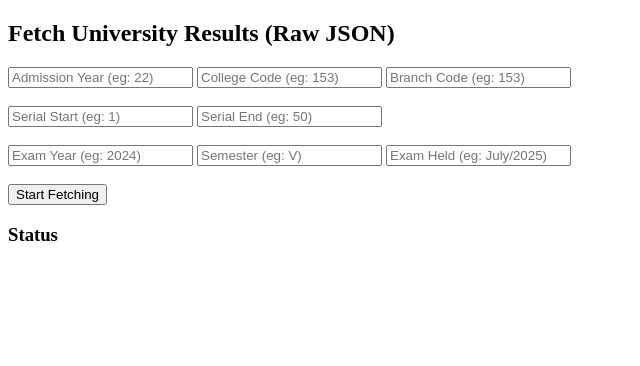
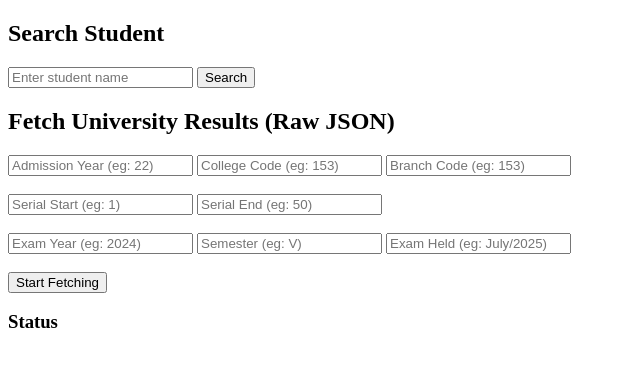
Before and after one commit to K-RD/Mini-FullStack-Project-demo, a plain HTML site: page frontend/index.html in a window 1280 px wide. Shown: the whole page, without its empty margins (0-640 px from the left). Drawn offline with Linux system fonts and the light colour scheme.

Commit message:
updated the frontend, added both the student search in student table along with adding the fetched result

```diff
--- a/frontend/index.html
+++ b/frontend/index.html
@@ -6,6 +6,15 @@
 </head>
 
 <body>
+    <h2>Search Student</h2>
+
+    <input type="text" id="name" placeholder="Enter student name" />
+    <button onclick="searchStudent()">Search</button>
+
+<!--
+    <h3>Result:</h3>
+    <pre id="result"></pre> -->
+
 
     <h2>Fetch University Results (Raw JSON)</h2>
 
@@ -52,10 +61,25 @@
 
             const data = await response.json();
             document.getElementById("result").textContent =
-                JSON.stringify(data, null, 2);
+            JSON.stringify(data, null, 2);
         }
-    </script>
+        </script>
 
+        <script>
+            async function searchStudent() {
+                const name = document.getElementById("name").value;
+
+                const response = await fetch("https://mini-fullstack-project-demo.onrender.com/search", {
+                    method: "POST",
+                    headers: { "Content-Type": "application/json" },
+                    body: JSON.stringify({ name })
+                });
+
+                const data = await response.json();
+                document.getElementById("result").textContent =
+                    JSON.stringify(data, null, 2);
+            }
+        </script>
 </body>
 
 </html>
```
